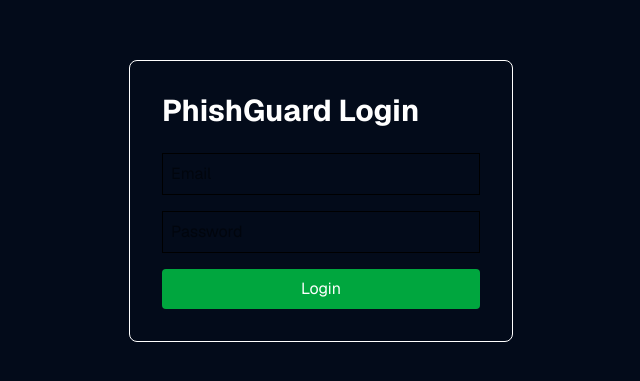
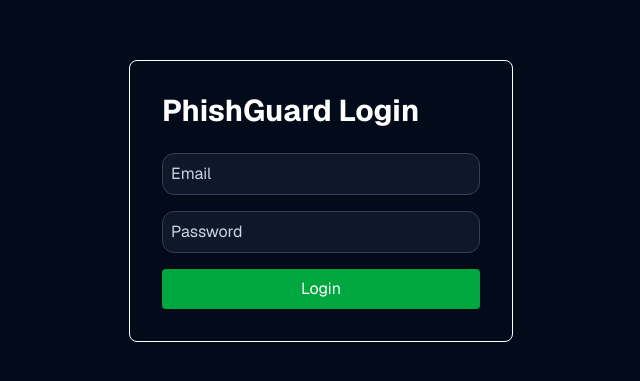
Before and after one commit to prakash4607-star/PhishGuard-v2, a Next.js app: page /login in a window 1280 px wide. Shown: the part 199-580 px from the top of the page, without its empty margins (319-959 px from the left). Built offline with nearby package versions, Linux system fonts and the light colour scheme; no server answers.

Commit message:
Improve dark theme input styling across application

```diff
--- a/app/globals.css
+++ b/app/globals.css
@@ -13,6 +13,8 @@
   --success: #10b981;
   --warning: #f59e0b;
   --danger: #ef4444;
+
+  color-scheme: dark;
 }
 
 body {
@@ -20,3 +22,40 @@ body {
   color: var(--foreground);
   font-family: var(--font-geist-sans);
 }
+
+@layer base {
+  input:not([type="checkbox"]):not([type="radio"]):not([type="file"]),
+  textarea,
+  select {
+    background-color: #0f172a;
+    color: #ffffff;
+    border: 1px solid #334155;
+    border-radius: 0.75rem;
+    padding: 0.625rem 0.75rem;
+    box-shadow: 0 1px 2px rgba(15, 23, 42, 0.08);
+    outline: none;
+    transition: border-color 0.2s ease, box-shadow 0.2s ease, background-color 0.2s ease;
+  }
+
+  input:not([type="checkbox"]):not([type="radio"]):not([type="file"])::placeholder,
+  textarea::placeholder {
+    color: #cbd5e1;
+    opacity: 1;
+  }
+
+  input:not([type="checkbox"]):not([type="radio"]):not([type="file"]):focus,
+  textarea:focus,
+  select:focus {
+    border-color: #22c55e;
+    box-shadow: 0 0 0 3px rgba(34, 197, 94, 0.16);
+  }
+
+  select option {
+    background-color: #0f172a;
+    color: #ffffff;
+  }
+
+  input[type="datetime-local"] {
+    color-scheme: dark;
+  }
+}
```
